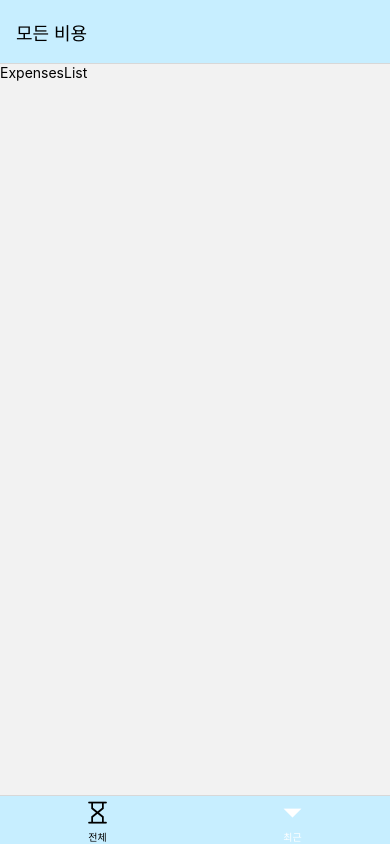
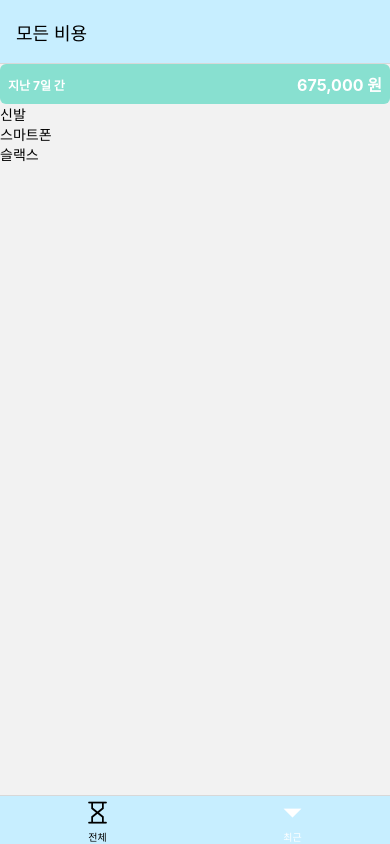
Before and after one commit to zlzlzlmo/react-native-study4, a React Native app: screen /AllExpenses in a window 390 px wide. Built offline with nearby package versions, Linux system fonts and the light colour scheme.

Commit message:
총 비용 요약 컴포넌트

```diff
--- a/src/components/expenses-output/ExpensesList.tsx
+++ b/src/components/expenses-output/ExpensesList.tsx
@@ -1,11 +1,29 @@
-import { StyleSheet, Text, View } from "react-native";
+import {
+  ListRenderItem,
+  ListRenderItemInfo,
+  StyleSheet,
+  Text,
+  View,
+} from "react-native";
 import React from "react";
+import { IExpense } from "./ExpensesOutput";
+import { FlatList } from "react-native-gesture-handler";
 
-const ExpensesList = () => {
+interface ExpensesListProps {
+  expenses: IExpense[];
+}
+
+const renderExpenseItem = (renderItem: ListRenderItemInfo<IExpense>) => (
+  <Text>{renderItem.item.description}</Text>
+);
+
+const ExpensesList = ({ expenses }: ExpensesListProps) => {
   return (
-    <View>
-      <Text>ExpensesList</Text>
-    </View>
+    <FlatList
+      data={expenses}
+      renderItem={renderExpenseItem}
+      keyExtractor={(item) => item.id}
+    />
   );
 };
 
--- a/src/components/expenses-output/ExpensesOutput.tsx
+++ b/src/components/expenses-output/ExpensesOutput.tsx
@@ -3,7 +3,14 @@ import React from "react";
 import ExpensesSummary from "./ExpensesSummary";
 import ExpensesList from "./ExpensesList";
 
-const DUMMY_EXPENSES = [
+export interface IExpense {
+  id: string;
+  description: string;
+  amount: number;
+  date: Date;
+}
+
+const DUMMY_EXPENSES: IExpense[] = [
   {
     id: "el",
     description: "신발",
@@ -31,8 +38,8 @@ interface ExpensesOutputProps {
 const ExpensesOutput = ({ expensesPeriod }: ExpensesOutputProps) => {
   return (
     <View>
-      <ExpensesSummary expenses={DUMMY_EXPENSES} periodName="" />
-      <ExpensesList />
+      <ExpensesSummary expenses={DUMMY_EXPENSES} periodName="지난 7일 간" />
+      <ExpensesList expenses={DUMMY_EXPENSES} />
     </View>
   );
 };
--- a/src/components/expenses-output/ExpensesSummary.tsx
+++ b/src/components/expenses-output/ExpensesSummary.tsx
@@ -1,12 +1,7 @@
 import { StyleSheet, Text, View } from "react-native";
 import React from "react";
-
-interface IExpense {
-  id: string;
-  description: string;
-  amount: number;
-  date: Date;
-}
+import { IExpense } from "./ExpensesOutput";
+import { GlobalStyles } from "../../constants/styles";
 
 interface ExpensesSummaryProps {
   expenses: IExpense[];
@@ -14,13 +9,34 @@ interface ExpensesSummaryProps {
 }
 
 const ExpensesSummary = ({ expenses, periodName }: ExpensesSummaryProps) => {
+  const expenseSum = expenses.reduce((sum, expense) => sum + expense.amount, 0);
   return (
-    <View>
-      <Text>{periodName}</Text>
+    <View style={styles.container}>
+      <Text style={styles.period}>{periodName}</Text>
+      <Text style={styles.sum}>{expenseSum.toLocaleString()} 원</Text>
     </View>
   );
 };
 
 export default ExpensesSummary;
 
-const styles = StyleSheet.create({});
+const styles = StyleSheet.create({
+  container: {
+    padding: 8,
+    backgroundColor: GlobalStyles.colors.subColor2,
+    borderRadius: 6,
+    flexDirection: "row",
+    justifyContent: "space-between",
+    alignItems: "center",
+  },
+  period: {
+    fontSize: 12,
+    fontWeight: "bold",
+    color: GlobalStyles.colors.whiteColor,
+  },
+  sum: {
+    fontSize: 16,
+    fontWeight: "bold",
+    color: GlobalStyles.colors.whiteColor,
+  },
+});
--- a/src/screens/AllExpenses.tsx
+++ b/src/screens/AllExpenses.tsx
@@ -3,7 +3,7 @@ import React from "react";
 import ExpensesOutput from "../components/expenses-output/ExpensesOutput";
 
 const AllExpenses = () => {
-  return <ExpensesOutput expensesPeriod="" />;
+  return <ExpensesOutput expensesPeriod="Total" />;
 };
 
 export default AllExpenses;
```
